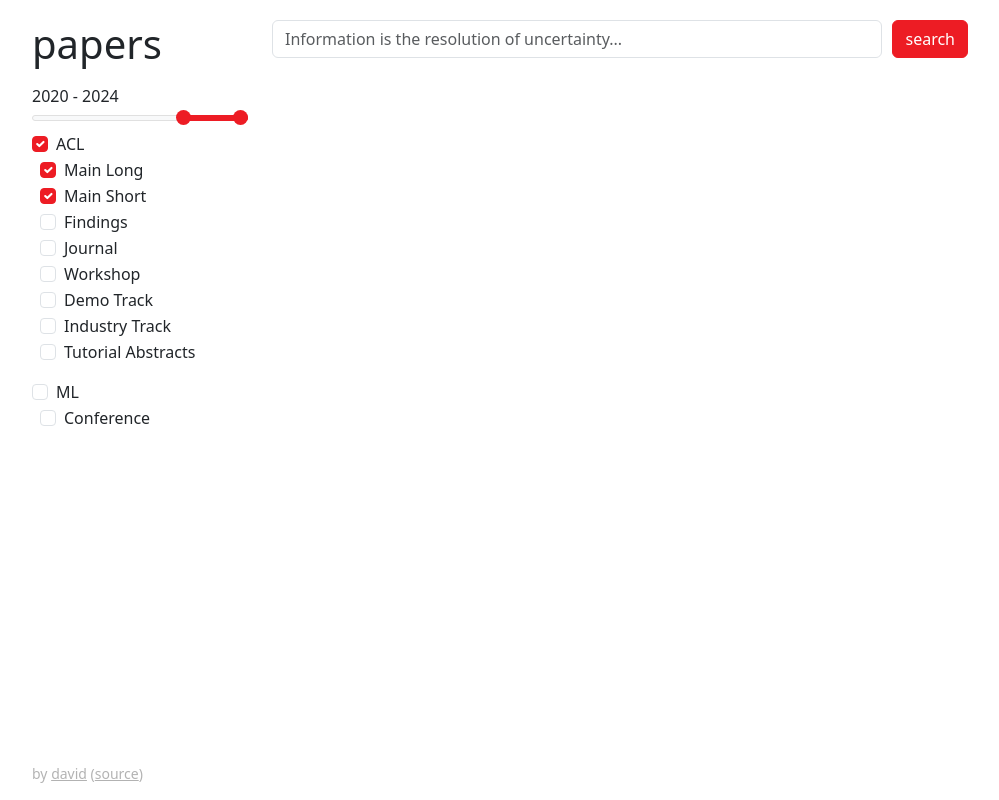
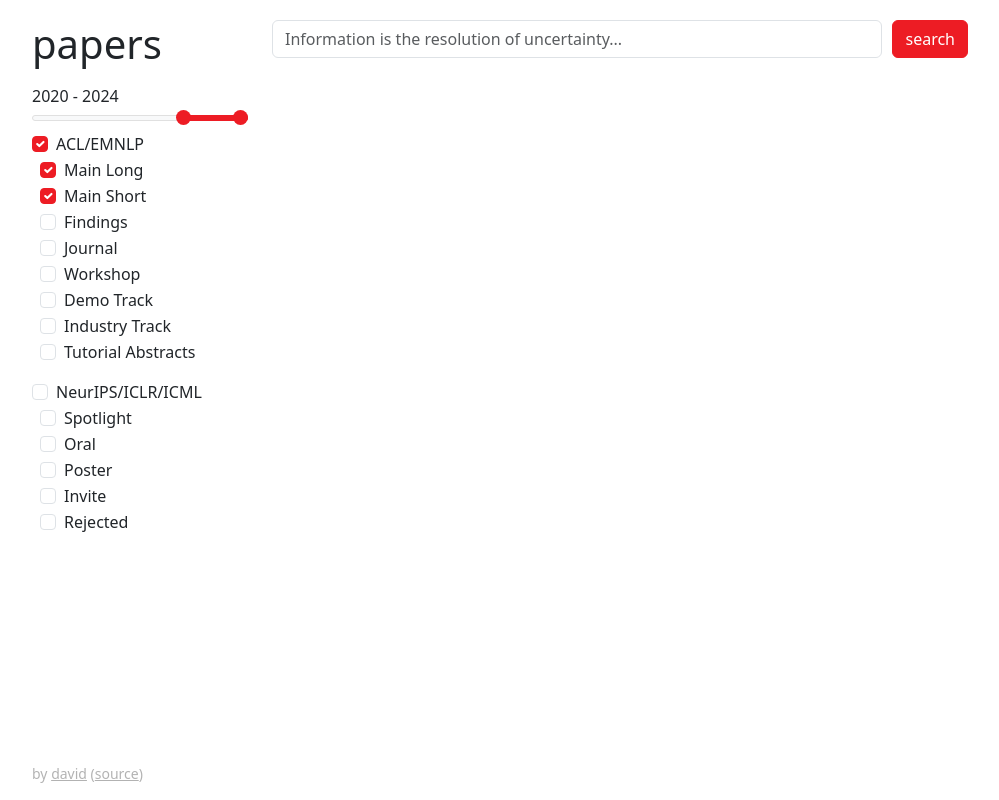
Before and after one commit to davidheineman/acl-search, a Flask app: page / in a window 1280 px wide. Shown: the whole page, without its empty margins (140-1139 px from the left). Run offline with Flask 3, Linux system fonts and the light colour scheme; parts of the project's set-up code (start-up, migrations or seed data) failed here and were passed over; some libraries are stand-ins or nearby versions.

Commit message:
update scraping

```diff
--- a/src/db.py
+++ b/src/db.py
@@ -90,6 +90,10 @@ def parse_results(results):
         author  = author.replace("{", "").replace("}", "").replace('\\"', "")
         abstract = abstract.replace("{", "").replace("}", "").replace("\\", "")
 
+        # Parse list of strings
+        import ast
+        author = ast.literal_eval(str(author))
+
         parsed_results[int(pid)] = {
             'title': title,
             'abstract': abstract,
--- a/src/search.py
+++ b/src/search.py
@@ -17,8 +17,8 @@ from constants import INDEX_PATH
 
 
 NCELLS = 1  # Number of self.centroids to use in PLAID
-CENTROID_SCORE_THRESHOLD = 0.5 # How close a document has to be to a centroid to be considered
-NDOCS = 512  # Number of closest documents to consider
+CENTROID_SCORE_THRESHOLD = 0.8 # 0.5  # How close a document has to be to a centroid to be considered
+NDOCS = 8192 # 512  # Number of closest documents to consider
 
 
 class ColBERT():
--- a/src/server.py
+++ b/src/server.py
@@ -79,7 +79,7 @@ def query():
         is_findings=is_findings
     )
 
-    K = 20
+    K = 1000
     server_response = server_response[:K]
 
     return server_response
@@ -108,4 +108,4 @@ if __name__ == "__main__":
     colbert = ColBERT(index_path=INDEX_PATH)
     print(colbert.search('text simplificaiton'))
     print(api_search_query("text simplification")['topk'][:5])
-    app.run("0.0.0.0", PORT) # debug=True
+    app.run("0.0.0.0", PORT, debug=True)
--- a/src/templates/index.html
+++ b/src/templates/index.html
@@ -33,7 +33,7 @@
                     <div class="mb-3">
                         <div class="form-check">
                             <input class="form-check-input" type="checkbox" value="nlp" id="nlp" checked>
-                            <label class="form-check-label" for="nlp">ACL</label>
+                            <label class="form-check-label" for="nlp">ACL/EMNLP</label>
                         </div>
                         <div class="ml-4">
                             <div class="form-check">
@@ -73,12 +73,28 @@
                     <div class="mb-3">
                         <div class="form-check">
                             <input class="form-check-input" type="checkbox" value="ml" id="ml">
-                            <label class="form-check-label" for="ml">ML</label>
+                            <label class="form-check-label" for="ml">NeurIPS/ICLR/ICML</label>
                         </div>
                         <div class="ml-4">
                             <div class="form-check">
-                                <input class="form-check-input ml-checkbox" type="checkbox" value="main" id="ml-main">
-                                <label class="form-check-label" for="ml-main">Conference</label>
+                                <input class="form-check-input ml-checkbox" type="checkbox" value="spotlight" id="ml-spotlight">
+                                <label class="form-check-label" for="ml-spotlight">Spotlight</label>
+                            </div>
+                            <div class="form-check">
+                                <input class="form-check-input ml-checkbox" type="checkbox" value="oral" id="ml-oral">
+                                <label class="form-check-label" for="ml-oral">Oral</label>
+                            </div>
+                            <div class="form-check">
+                                <input class="form-check-input ml-checkbox" type="checkbox" value="poster" id="ml-poster">
+                                <label class="form-check-label" for="ml-poster">Poster</label>
+                            </div>
+                            <div class="form-check">
+                                <input class="form-check-input ml-checkbox" type="checkbox" value="invite" id="ml-invite">
+                                <label class="form-check-label" for="ml-invite">Invite</label>
+                            </div>
+                            <div class="form-check">
+                                <input class="form-check-input ml-checkbox" type="checkbox" value="rejected" id="ml-rejected">
+                                <label class="form-check-label" for="ml-rejected">Rejected</label>
                             </div>
                         </div>
                     </div>
@@ -154,11 +170,18 @@
             });
         });
 
-
         document.getElementById('ml').addEventListener('change', function() {
             var isChecked = this.checked;
             document.querySelectorAll('.ml-checkbox').forEach(function(checkbox) {
                 checkbox.checked = isChecked;
+            });
+        });
+
+        document.querySelectorAll('.ml-checkbox').forEach(function(checkbox) {
+            checkbox.addEventListener('change', function() {
+                const allMlCheckboxes = document.querySelectorAll('.ml-checkbox');
+                const allUnchecked = Array.from(allMlCheckboxes).every(cb => !cb.checked);
+                document.getElementById('ml').checked = !allUnchecked;
             });
         });
 
@@ -173,18 +196,6 @@
 
             let html = '';
             data.forEach(paper => {
-                // html += `
-                //     <div class="card">
-                //         <div class="card-body">
-                //             <h5 class="card-title"><a href="${paper.url}" target="_blank">${paper.title}</a></h5>
-                //             <h6 class="card-subtitle mb-1 text-muted">${paper.author}</h6>
-                //             <p class="card-subtitle text-muted paper-metadata">
-                //                 <strong>${paper.year} / ${paper.venueid} / ${paper.venue_type} </strong> <br>
-                //             </p>
-                //         </div>
-                //     </div>
-                // `;
-
                 paper.author = Array.isArray(paper.author) ? paper.author : [paper.author];
 
                 html += `
@@ -255,16 +266,7 @@
 
             const abstractElement = document.querySelector(`#abstract-${paperId}`);
             if (abstractElement) {
-                // Toggle visibility if the abstract element already exists
                 abstractElement.style.display = abstractElement.style.display === 'none' ? 'block' : 'none';
-            } else {
-                // Create and insert the abstract element if it doesn't exist
-                // const cardBody = document.querySelector(`#paper-${paperId} .card-body`);
-                // const abstractParagraph = document.createElement('p');
-                // abstractParagraph.id = `abstract-${paperId}`;
-                // abstractParagraph.className = 'card-text mt-2';
-                // abstractParagraph.innerHTML = `<small class="text-muted">${paper.abstract}</small>`;
-                // cardBody.appendChild(abstractParagraph);
             }
         }
 
```
Also changed, not shown: src/parse.py (+36 -8 lines), src/scrape/acl.py (+11 -3 lines), src/scrape/openrev.py (+8 -0 lines), README.md.
